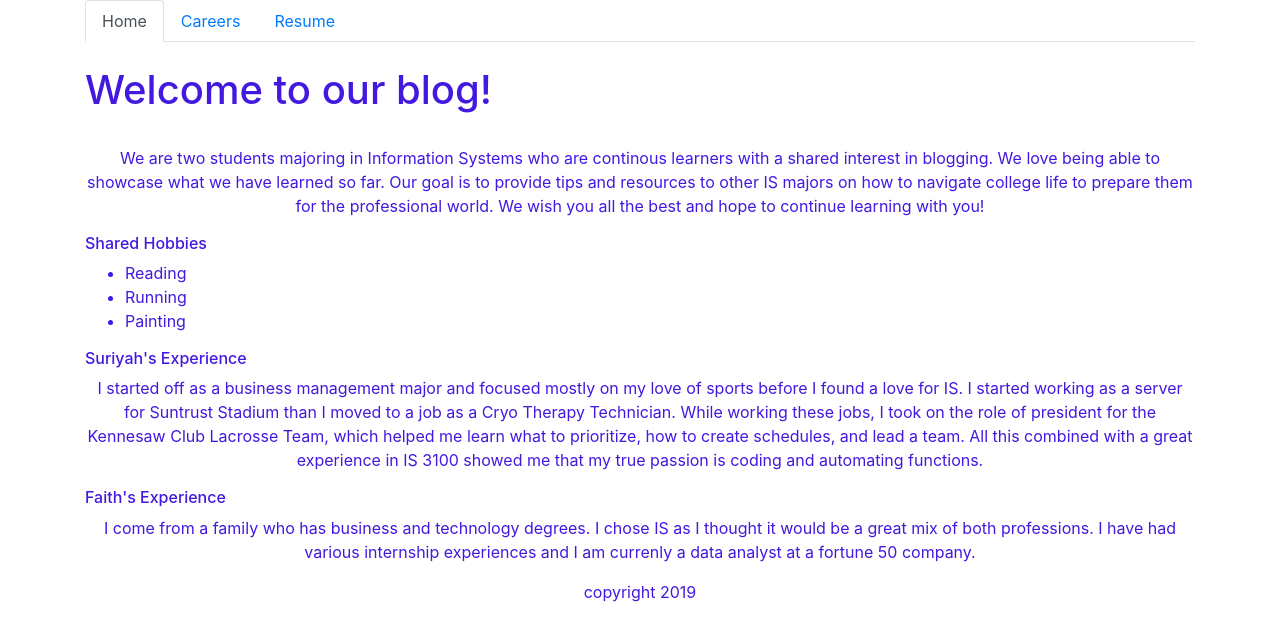
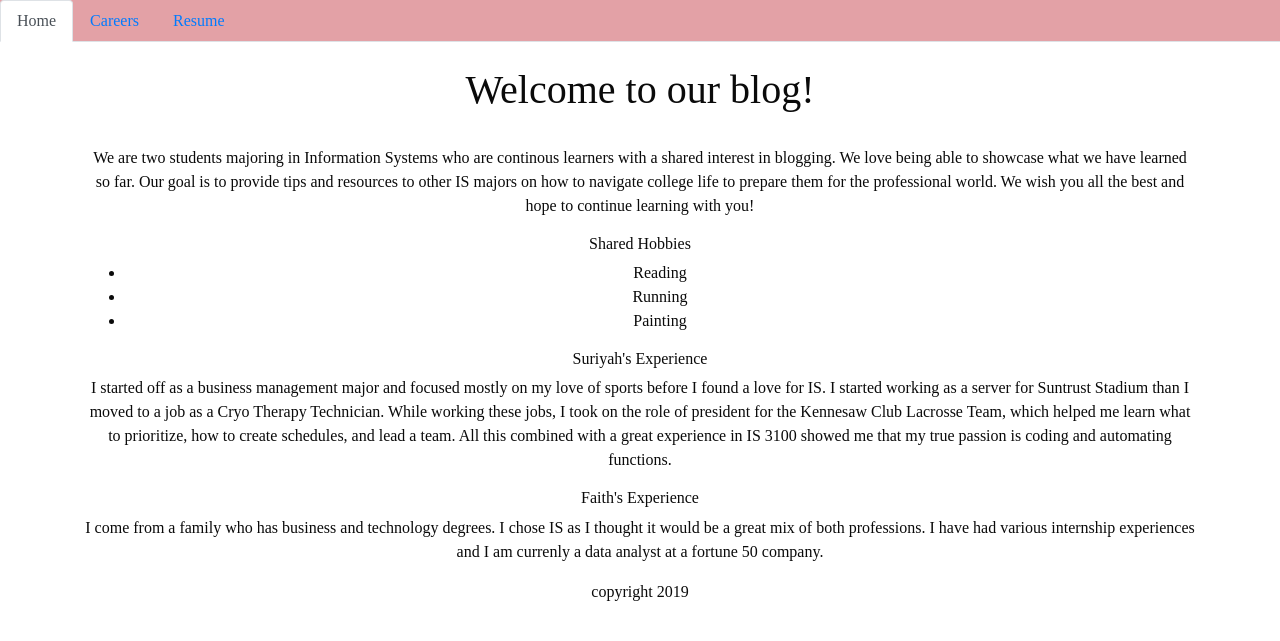
Before and after one commit to ksu-is/flask-mini-blog, a Flask app: page / in a window 1280 px wide. Shown: the top 641 px of the page. Run offline with Flask 2, Linux system fonts and the light colour scheme; some libraries are stand-ins or nearby versions.

Commit message:
Added a new font-family and put navbar in header

```diff
--- a/static/css/mainpage.css
+++ b/static/css/mainpage.css
@@ -1,9 +1,15 @@
 body {
     margin: 0;
     padding: 0;
-    color: rgb(67, 24, 223);
+    font-family: "Times New Roman", Times, serif;
+    color: rgb(10, 10, 10);
+    text-align: center;
   }
 
-p {
+header {
+  background-color: rgb(227, 161, 166);
+}
+
+.list {
   text-align: center;
 }
--- a/templates/base.html
+++ b/templates/base.html
@@ -10,14 +10,12 @@
 <title>my blog</title>
 </head>
 <body>
-
-     <div class="container">
-
-
-        <!--navbar-->
+    <article>
+        <header>
+             <!--navbar-->
         <ul class="nav nav-tabs nav-stacked">
             <li class="nav-item">
-                <a href="/home" class="nav-link active">Home</a>
+                <a href="/" class="nav-link active">Home</a>
             </li>
             <li class="nav-item">
                 <a href="/careers" class="nav-link">Careers</a>
@@ -27,6 +25,10 @@
             </li>
         </ul>
         <!--navbar-->
+        </header>
+    </article>
+     <div class="container">
+
 
         {% block content %}
         {% endblock content %}
```
